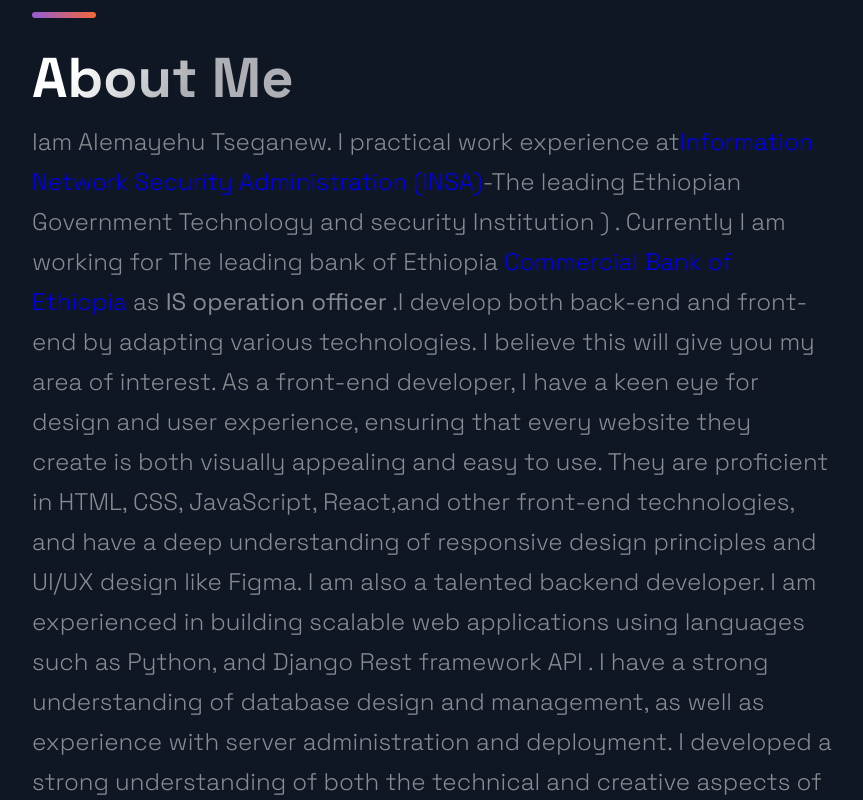
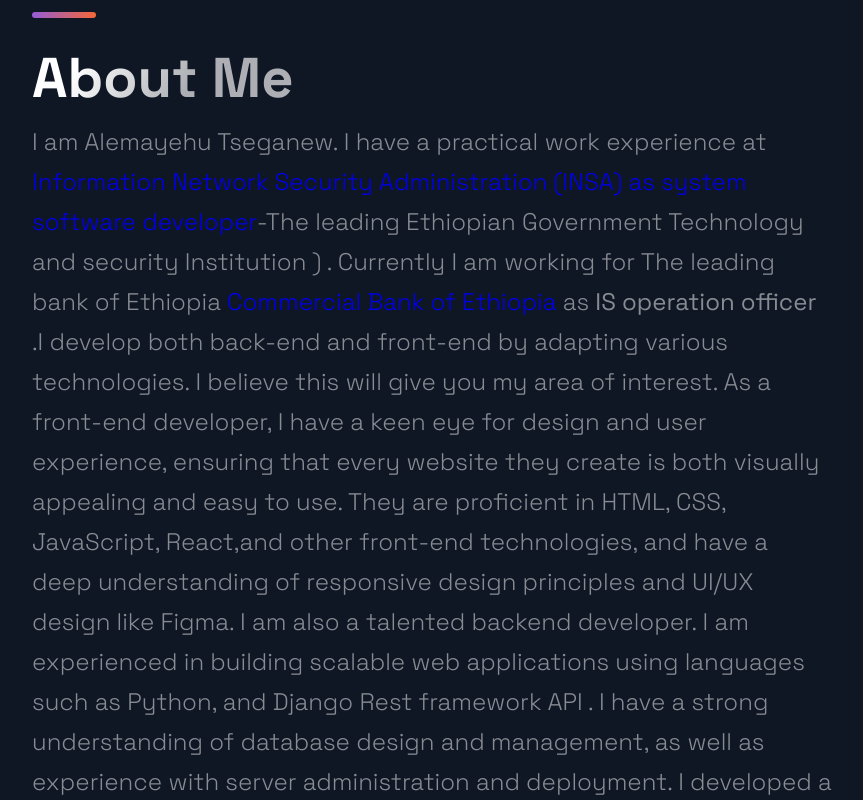
Before and after one commit to alemayehutseganew/alemayehu-tseganew, a Next.js app: page / in a window 1280 px wide. Shown: the part 2720-3520 px from the top of the page, without its empty margins (88-951 px from the left). Built offline with nearby package versions, Linux system fonts and the light colour scheme.

Commit message:
Update TimeLine.js

```diff
--- a/src/components/TimeLine/TimeLine.js
+++ b/src/components/TimeLine/TimeLine.js
@@ -68,11 +68,11 @@ const Timeline = () => {
     <Section id="about">
       <SectionTitle>About Me</SectionTitle>
       <SectionText>
-        Iam Alemayehu Tseganew.
-        I practical work
-        experience at
+        I am Alemayehu Tseganew.
+        I have a practical work
+        experience at {"  "}
         <Link href="https://www.insa.gov.et/">
-          Information Network Security Administration (INSA)
+          Information Network Security Administration (INSA) as system software developer
         </Link>
         -The leading Ethiopian Government Technology and security Institution )
         . Currently I am working for The leading bank of Ethiopia
```
